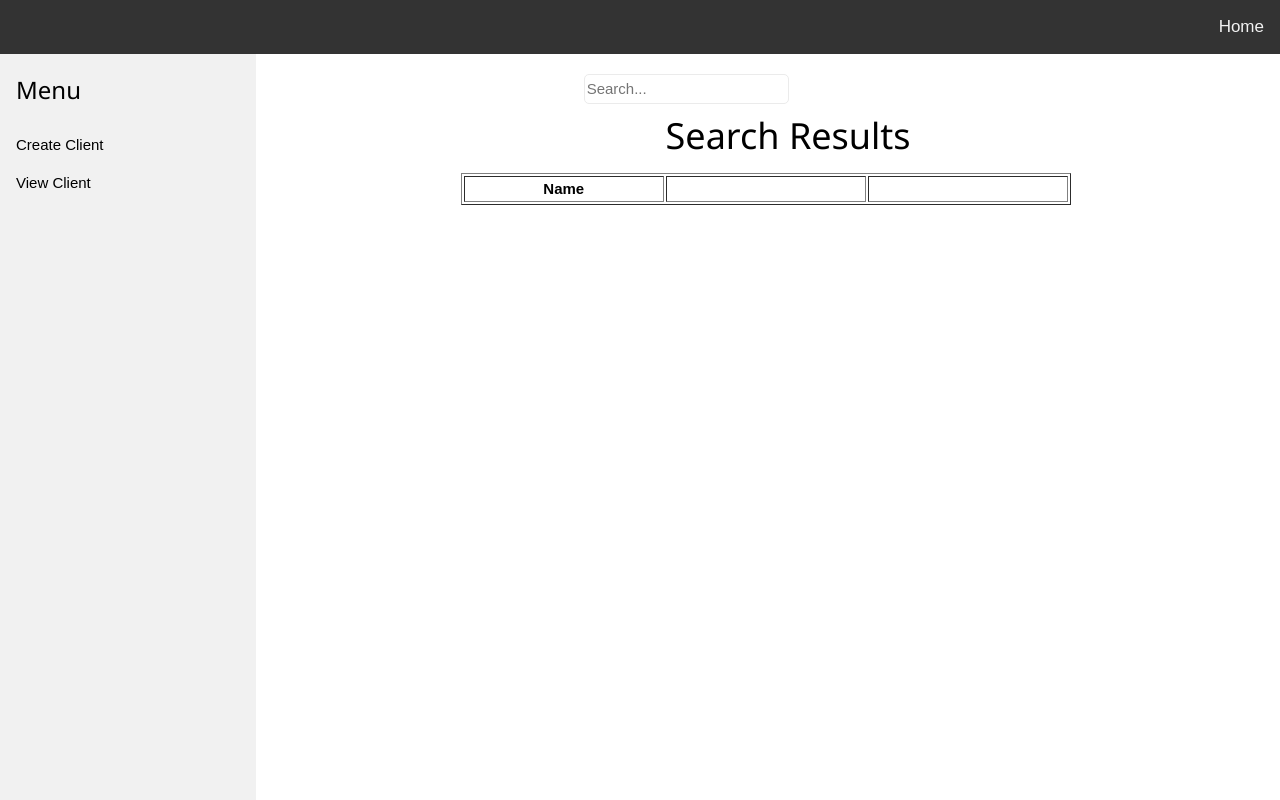
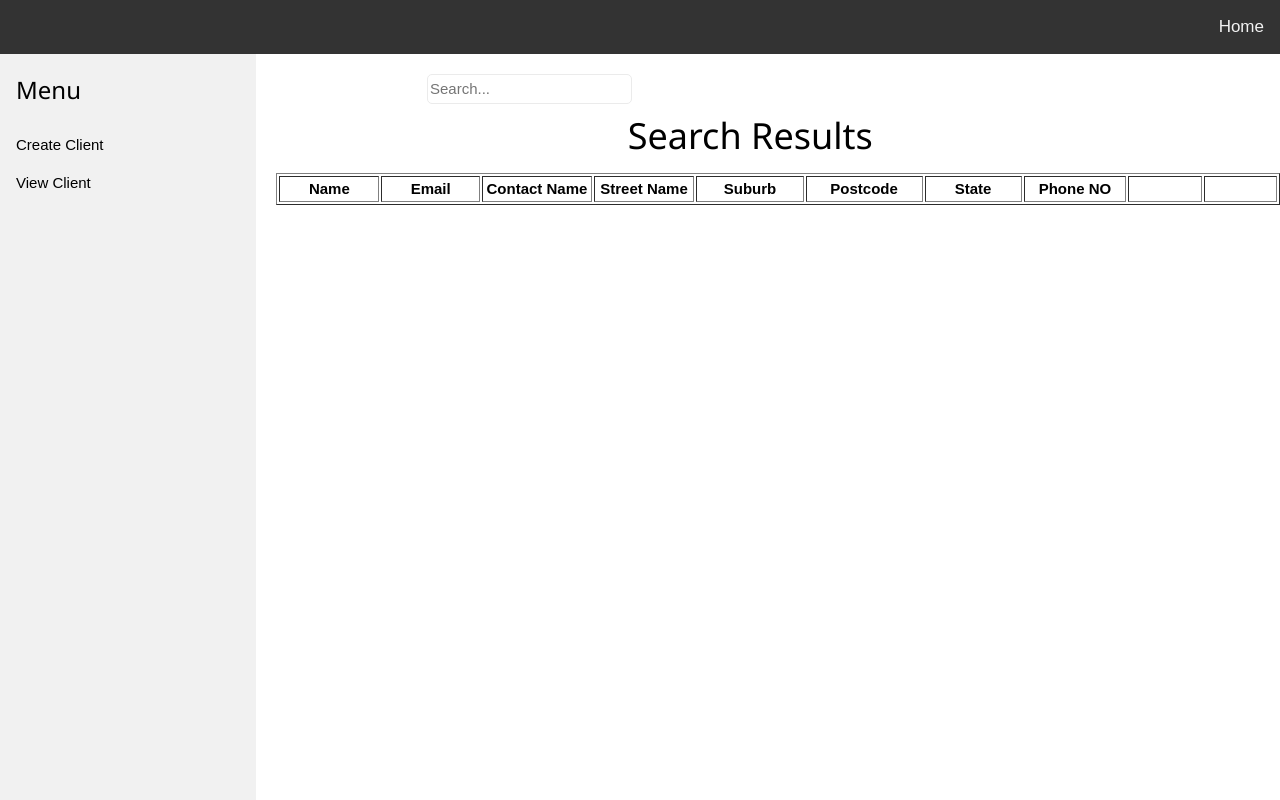
Before and after one commit to nnish09/Task4, a Django app: template client/templates/search_results.html in a window 1280 px wide. Run offline with Django 3.2, Linux system fonts and the light colour scheme; the template is opened without the code that fills it, so the values that code supplies are empty.

Commit message:
second commit

```diff
--- a/client/templates/base.html
+++ b/client/templates/base.html
@@ -95,7 +95,8 @@ body {
 .w3-container1{
 
 
-    margin-left: 20%;
+    margin-left: 2%;
+    overflow: auto;
 
 }
 .profile{
@@ -202,13 +203,14 @@ h2{
   overflow: auto;
 }
 h1{
-  margin-left:25%;
+  margin-left:35%;
 }
 #prof{
   margin-left:40%;
 }
 #table1{
     text-align: center;
+    overflow: auto;
 }
 </style>
 </head>
--- a/client/templates/search_results.html
+++ b/client/templates/search_results.html
@@ -2,7 +2,8 @@
 {% block content %}
 <div class="w3-container1">
 
-<form action="{% url 'search_results' %}" method="get">
+<form action="{% url 'get_clients' %}" method="POST">
+        {% csrf_token %}
         <input name="q" type="text" placeholder="Search...">
 </form><br><br>
 <h1>Search Results</h1>
@@ -10,13 +11,27 @@
 <table id=table1 border=1>
         <tr>
         <th width="200">Name</th>
+        <th width="200">Email</th>
+        <th width="200">Contact Name</th>
+        <th width="200">Street Name</th>
+        <th width="200">Suburb</th>
+        <th width="200">Postcode</th>
+        <th width="200">State</th>
+        <th width="200">Phone NO</th>
         <th width="200"></th>
         <th width="200"></th>
         </tr>
 
-        {% for client in object_list %}
+        {% for client in clients %}
         <tr>
         <td>{{ client.client_name }}</td>
+        <td>{{ client.email }}</td>
+        <td>{{ client.contact_name }}</td>
+        <td>{{ client.street_name }}</td>
+        <td>{{ client.suburb }}</td>
+        <td>{{ client.postcode }}</td>
+        <td>{{ client.state }}</td>
+        <td>{{ client.phone_no }}</td>
         <td><a href="{% url 'update_client' client.id %}"><button class="button">Edit Profile</button></a>
         </td>
         <td><a href="{% url 'get_client_profile' client.id %}"><button class="button">Profile</button></a>
--- a/client/urls.py
+++ b/client/urls.py
@@ -1,13 +1,13 @@
 from django.urls import path
 from . import views
-from .views import SearchResultsView
 
 urlpatterns = [
     path('',views.get_clients,name='get_clients'),
     path('client',views.client,name='client'),
     path('base',views.base,name='base'),
+    path('search',views.search,name='search'),
     path('get_client_profile/<int:id>',views.get_client_profile,name='get_client_profile'),
-    path('search/', SearchResultsView.as_view(), name='search_results'),
     path('update_client/<int:id>',views.update_client,name='update_client'),
 
+
 ]
```
Also changed, not shown: client/forms.py (+10 -10 lines), client/templates/get_clients.html (+18 -8 lines), client/views.py (+58 -12 lines).
